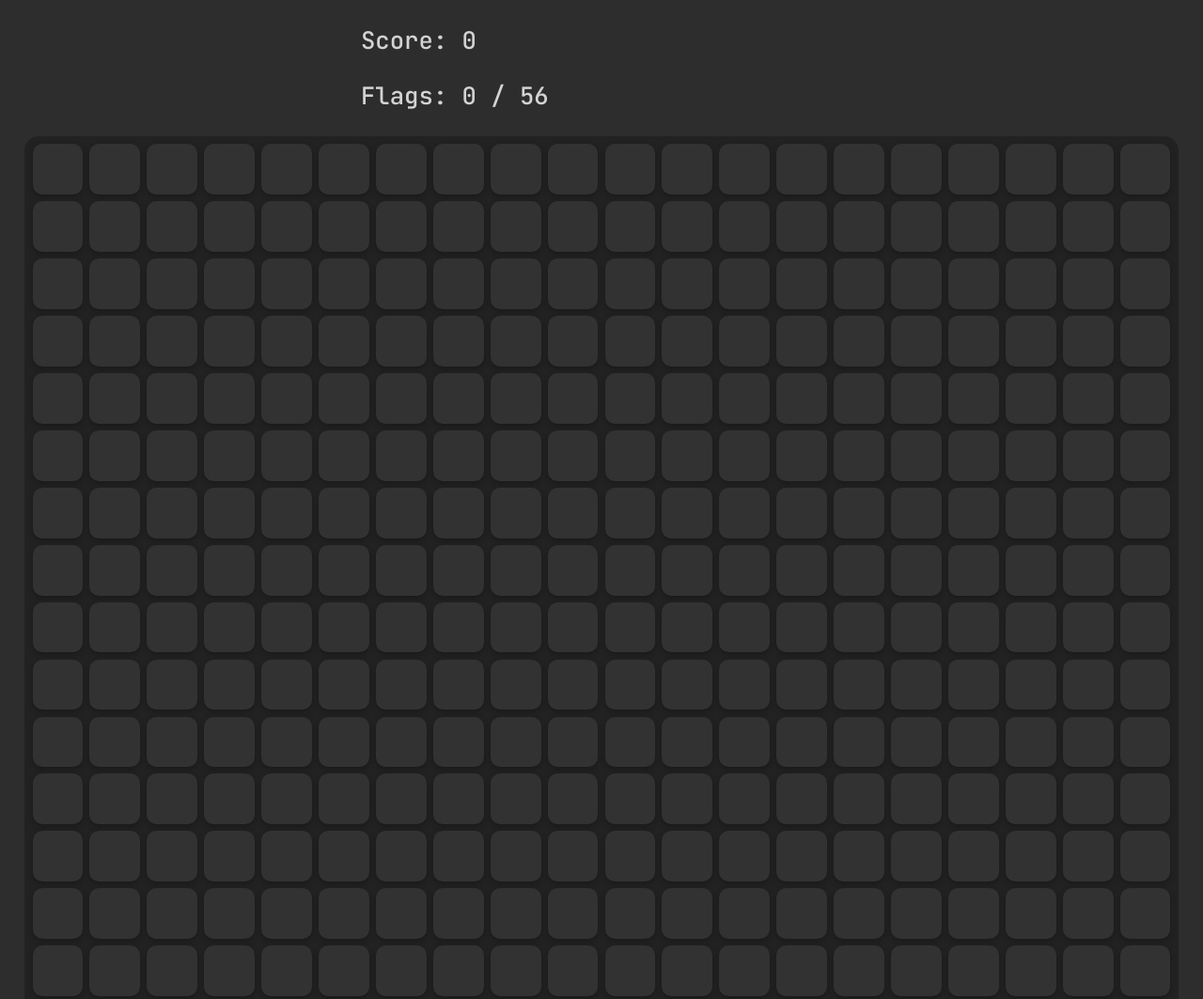
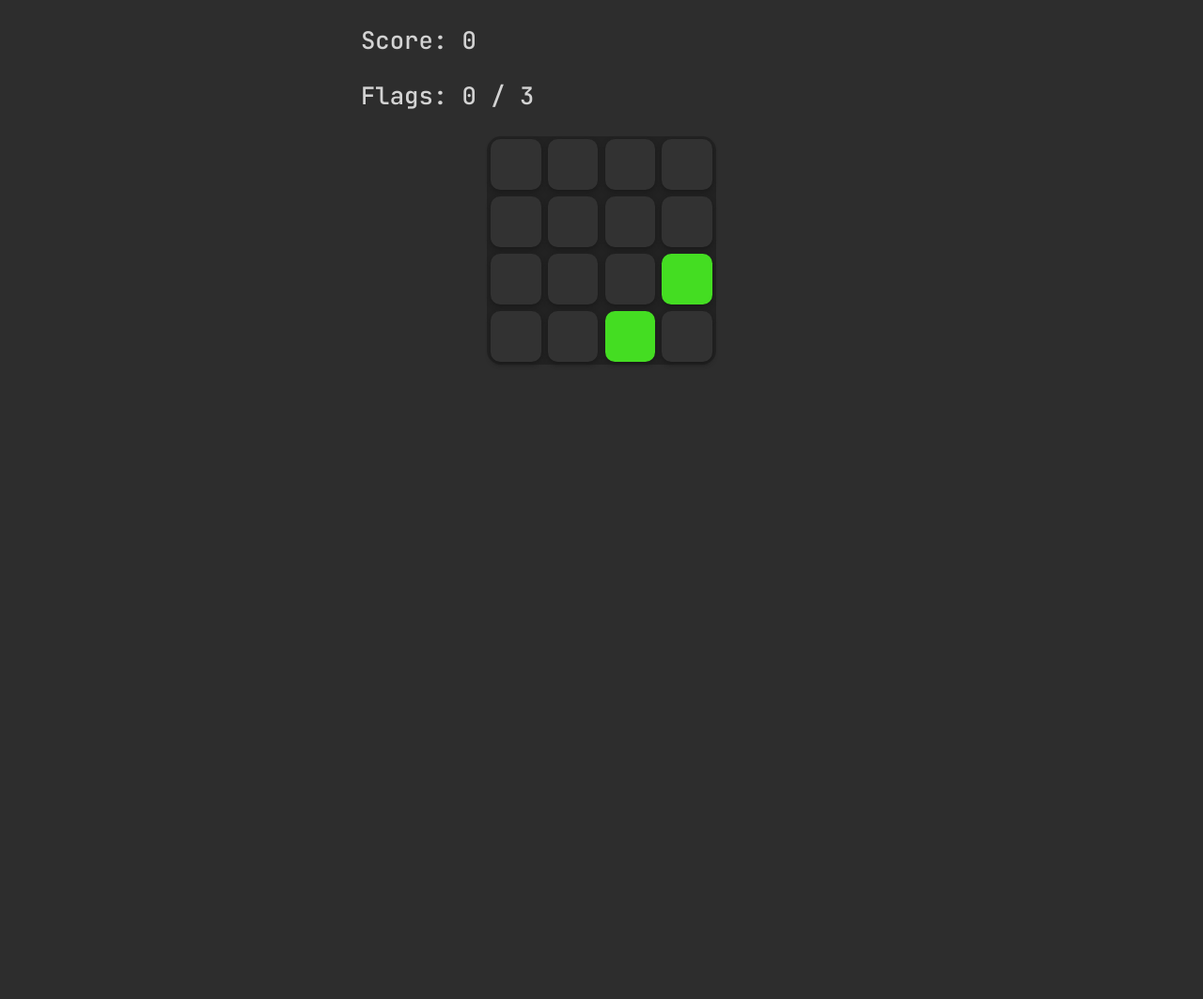
Before and after one commit to eliasvagan/minesweeper-js, a plain HTML site: page minesweeper/index.html in a window 1280 px wide. Shown: the top 1063 px of the page at 94% size. After the commit the page ends 800 px from the top, so only its background shows below. Drawn offline with Linux system fonts and the light colour scheme.

Commit message:
Added easy start

```diff
--- a/minesweeper/index.html
+++ b/minesweeper/index.html
@@ -7,7 +7,6 @@
 	<link rel="stylesheet" href="tiles.css">
 	<script src="main.js"></script>
 	<title>Minesweeper</title>
-
 </head>
 <body>
 
@@ -16,9 +15,10 @@
 <script type="text/javascript">
 	const board = document.getElementById('board');
 	const settings = {
-		width: 20,
-		height: 20,
+		width: 4,
+		height: 4,
 		mineRate: 0.15, // 0 < x < 1
+		easyTiles: 2,
 	};
 	const game = new MineSweeper(board, settings);
 </script>
--- a/minesweeper/main.css
+++ b/minesweeper/main.css
@@ -18,23 +18,37 @@ table {
         user-select: none; /* Non-prefixed version, currently
                               supported by Chrome, Edge, Opera and Firefox */
 }
+table, tbody, tr, th, td {
+	page-break-inside: avoid !important;
+}
 table > tbody {
 	margin: 0.2em;
-	display: block;
+}
+table > tbody > tr {
+	display: flex;
+	flex-direction: row;
 }
 .game-header {
 	max-width: 20em;
 	margin: auto;
 	color: lightgrey;
 }
+
+@-webkit-keyframes bounce-in {
+	0% { opacity: 0; -webkit-transform: scale(0.2); }
+	85% { opacity: .9; -webkit-transform: scale(1.1); }
+	100% { opacity: 1; -webkit-transform: scale(1); }
+}
+
 .game-over {
+	animation: bounce-in 0.8s ease;
 	position: absolute;
 	margin: auto;
 	display: block;
 	width: 100%;
 	max-width: 20em;
-	background-color: dimgray;
-	box-shadow: 0.2em 0.4em 0 rbga(0, 0, 0, 0.4);
+	background-color: #3d3d3d;
+	box-shadow: 0.2em 0.4em 0 rgba(0, 0, 0, 0.4);
 	padding: 1.2em;
 	border-radius: 0.4em;
 }
--- a/minesweeper/main.js
+++ b/minesweeper/main.js
@@ -5,6 +5,7 @@ class Tile {
 		this.flagged = false;
 		this.innerText = '';
 		this.className = '';
+		this.extraClass = '';
 	}
 	click() {
 		this.clicked = !this.flagged;
@@ -33,7 +34,8 @@ class Tile {
 		this.root.innerText = this.clicked ? this.innerText : '';
 		this.root.className = [
 			(this.flagged ? 'flag' : ''),
-			(this.clicked ? 'clicked ' + this.className : 'not-clicked')
+			(this.clicked ? 'clicked ' + this.className : 'not-clicked'),
+			(this.extraClass ? this.extraClass : ''),
 		].join(' ');
 	}
 }
@@ -58,6 +60,7 @@ class Free extends Tile {
 		const change = super.click();
 		this.innerText = this.adjacents;
 		this.className = `free-${this.adjacents}`;
+		this.extraClass = '';
 		this.render();
 		return change;
 	}
@@ -69,6 +72,7 @@ class MineSweeper {
 		this.width = config.width;
 		this.height = config.height;
 		this.mineRate = config.mineRate;
+		this.easyTiles = config.easyTiles;
 		this.speed = 40;
 		this.board = [];
 		this.state = {
@@ -97,9 +101,19 @@ class MineSweeper {
 	}
 
 	endGame(win=false) {
-		this.state.gameOver = true;
+		this.state.allowUserInput = false;
 		this.state.win = win;
-		this.render();
+
+		// Game Over animation
+		for (let tile of this.board.filter(t => t instanceof Mine)) {
+			tile.clicked = true;
+			tile.render();
+		}
+
+		setTimeout(() => {
+			this.state.gameOver = true;
+			this.render();
+		}, 1000);
 	}
 
 	checkWin() {
@@ -201,6 +215,22 @@ class MineSweeper {
 			}
 		}
 
+
+		if (this.easyTiles > 0) {  // Mark easy start tiles
+			let placed = 0, tries = 0;
+			const candidates = this.board.filter(t => (t instanceof Free && t.adjacents === 0));
+			while (placed < this.easyTiles && tries < 20) {
+				for (let tile of candidates) {
+					if (Math.random() < 3/this.board.length) {
+						tile.extraClass = 'easy-start';
+						placed++;
+						break;
+					}
+				}
+				tries++;
+			}
+		}
+
 		// Draw DOM
 		const wrapper = document.createElement('div');
 		wrapper.className = 'game-wrapper';
--- a/minesweeper/tiles.css
+++ b/minesweeper/tiles.css
@@ -27,6 +27,10 @@ td {
 	/* background-color: rgba(255, 255, 255, 0.2); */
 	border: solid 0.15em gray;
 	transform: scale(1.2);
+}
+
+.easy-start {
+	background-color: #44dd22;
 }
 
 .not-clicked {
```
